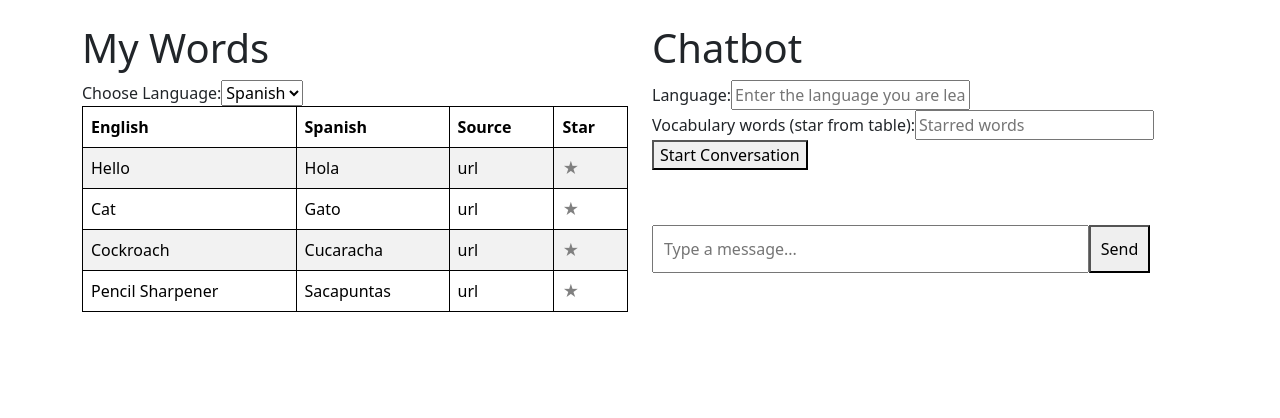
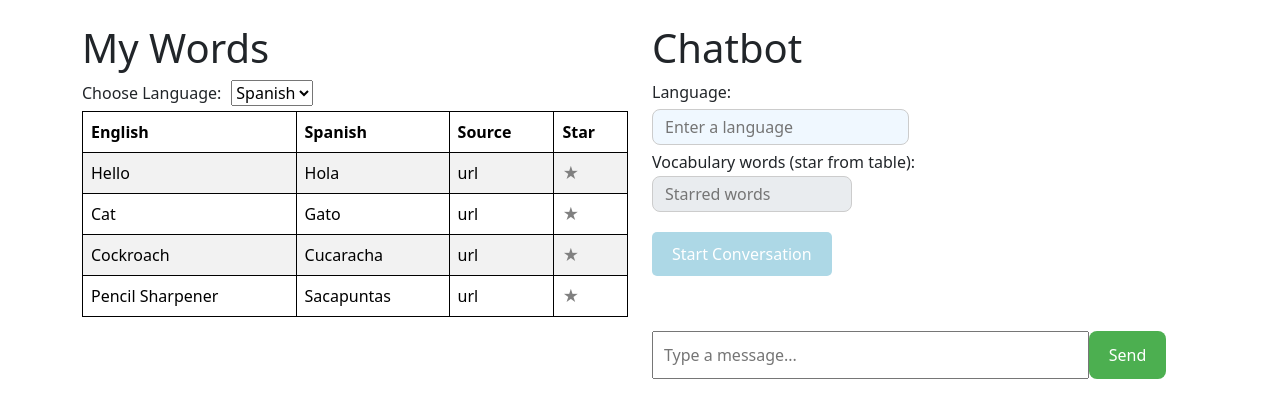
Before and after one commit to aryapsinha/languagelearner, a React (Create React App) app in the folder lang/: page / in a window 1280 px wide. Shown: the top 418 px of the page. Built offline with nearby package versions, Linux system fonts and the light colour scheme.

Commit message:
Updated buttons and chatboxes

```diff
--- a/lang/src/App.css
+++ b/lang/src/App.css
@@ -36,3 +36,104 @@
     transform: rotate(360deg);
   }
 }
+
+.language-label-container {
+  padding-bottom: 5px;
+}
+
+.language-choice-container {
+  padding-bottom: 5px;
+}
+
+.vocabulary-words-container {
+  padding-bottom: 20px;
+}
+
+.light-blue-button {
+  background-color: #ADD8E6;
+  color: white;
+  border: none;
+  padding: 10px 20px;
+  border-radius: 5px;
+  cursor: pointer;
+}
+
+.light-blue-button:hover {
+  background-color: #87CEEB; /* Slightly darker blue on hover */
+}
+
+/* Add these styles to your App.css or the appropriate CSS file */
+
+.starred-words-input {
+  padding: 5px 12px;
+  border-radius: 8px;
+  border: 1px solid #ccc;
+  background-color: #f0f8ff;  /* Light blue background */
+  min-width: 200px;           /* Minimum width */
+  width: auto;                /* Width will be adjusted dynamically */
+  transition: width 0.3s ease;  /* Smooth transition for resizing */
+  display: inline-block;
+}
+
+.starred-words-container {
+  display: flex;
+  align-items: center;
+  margin-top: 2px;
+}
+
+.starred-words-input[readonly] {
+  cursor: not-allowed;
+  background-color: #e9ecef;  /* Lighter background for readonly */
+}
+
+/* Add these styles to your App.css or the appropriate CSS file */
+
+/* Style for the language input field */
+.language-input {
+  padding: 5px 12px;
+  border-radius: 8px;
+  border: 1px solid #ccc;
+  background-color: #f0f8ff;  /* Light blue background */
+  min-width: 200px;           /* Minimum width */
+  width: auto;                /* Width adjusts dynamically */
+  transition: width 0.3s ease;  /* Smooth transition for resizing */
+  display: inline-block;
+}
+
+.language-input-container {
+  display: flex;
+  align-items: center;
+  margin-top: 5px;
+}
+
+.language-input:focus {
+  border-color: #5c9ded; /* Highlighted border color when the input is focused */
+  outline: none;
+}
+
+/* Style for the Send button */
+.send-button {
+  padding: 12px 20px;
+  background-color: #4caf50;  /* Green background */
+  color: white;
+  border: none;
+  border-radius: 8px;         /* Rounded corners */
+  font-size: 16px;
+  cursor: pointer;
+  transition: background-color 0.3s ease, transform 0.2s ease;  /* Smooth transition effects */
+}
+
+.send-button:hover {
+  background-color: #45a049;  /* Darker green on hover */
+  transform: translateY(-2px);  /* Lift effect on hover */
+}
+
+.send-button:active {
+  background-color: #388e3c;  /* Even darker green on active press */
+  transform: translateY(0);    /* Reset the transform when clicked */
+}
+
+.send-button:focus {
+  outline: none;  /* Remove the default focus outline */
+  box-shadow: 0 0 5px 2px rgba(72, 255, 88, 0.7);  /* Green glow on focus */
+}
--- a/lang/src/App.jsx
+++ b/lang/src/App.jsx
@@ -120,22 +120,23 @@ function App() {
   };
 
   return (
-    <div className = "container">
-      <div className = "row justify-content-left">
-        <div className = "col-6">
+    <div className="container">
+      <div className="row justify-content-left">
+        <div className="col-6">
           <br />
           <h1>My Words</h1>
-          <div>
+          <div className="language-label-container">
             <label>Choose Language: </label>
             <select
               value={selectedLanguage}
               onChange={(e) => setSelectedLanguage(e.target.value)}
+              style={{ marginLeft: "10px" }}
             >
               <option value="spanish">Spanish</option>
               <option value="chinese">Chinese</option>
             </select>
           </div>
-          <table className = "table table-bordered table-striped">
+          <table className="table table-bordered table-striped">
             <thead>
               <tr>
                 <th>English</th>
@@ -162,25 +163,38 @@ function App() {
           <h1>Chatbot</h1>
 
           {/* Language and vocabulary input fields */}
-          <div>
+          <div className="language-choice-container">
             <label>Language: </label>
+            <div className="language-input-container">
               <input
                 type="text"
-              placeholder="Enter the language you are learning"
+                placeholder="Enter a language"
                 value={language}
                 onChange={(e) => setLanguage(e.target.value)}
+                className="language-input"
               />
             </div>
-          <div>
+
+          </div>
+          <div className="vocabulary-words-container">
             <label>Vocabulary words (star from table): </label>
+            <div className="starred-words-container">
               <input
                 type="text"
                 placeholder="Starred words"
                 value={selectedWords.join(", ")}
                 readOnly
+                className="starred-words-input"
+                style={{
+                  width: `${Math.max(200, selectedWords.length * 10)}px`, // Dynamically adjust width
+                }}
               />
             </div>
-          <button onClick={startConversation}>Start Conversation</button>
+
+          </div>
+          <button onClick={startConversation} className="light-blue-button">
+            Start Conversation
+          </button>
 
           {/* Chatbox for displaying messages */}
           <div className="chat-box" style={{ maxHeight: "300px", overflowY: "auto", marginTop: "20px" }}>
@@ -202,7 +216,7 @@ function App() {
               placeholder="Type a message..."
               style={{ width: "80%", padding: "10px" }}
             />
-            <button onClick={sendMessage} style={{ padding: "10px" }}>Send</button>
+            <button onClick={sendMessage} className="send-button">Send</button>
           </div>
         </div>
       </div>
```
Lines whose indentation alone changed are shown as unchanged.
